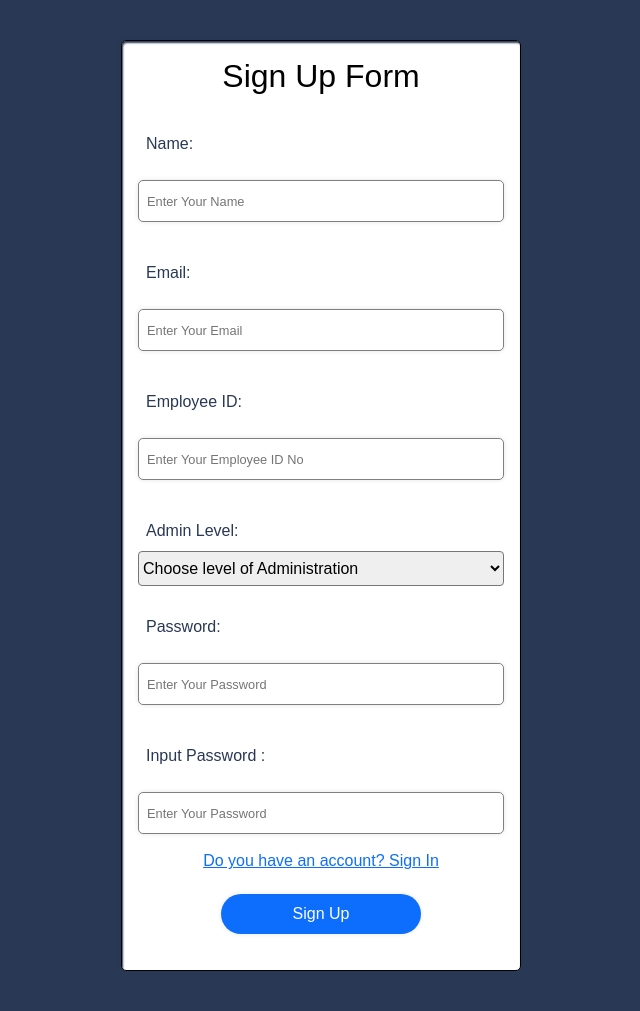
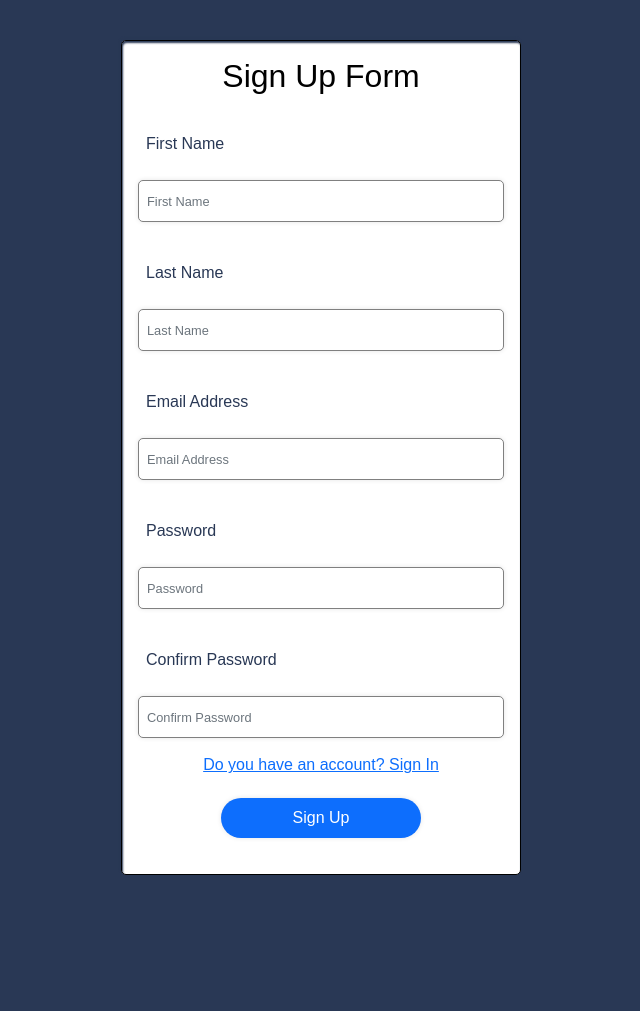
Before and after one commit to Mulubi/BookMyTicket, a Flask app: page /registerpage in a window 1280 px wide. Shown: the whole page, without its empty margins (319-959 px from the left). After the commit the page ends 875 px from the top, so only its background shows below. Run offline with Flask 2, Linux system fonts and the light colour scheme; some libraries are stand-ins or nearby versions; some web fonts are replaced.

Commit message:
Modified forms and added some validations

```diff
--- a/Flask_BMT/main/forms.py
+++ b/Flask_BMT/main/forms.py
@@ -1,13 +1,25 @@
 from flask_wtf import FlaskForm
 from wtforms import StringField, PasswordField, SubmitField, BooleanField
 from wtforms.validators import DataRequired, Length, Email, EqualTo
+from Flask_BMT.models.users import User
 
 
 class RegistrationForm(FlaskForm):
-    username = StringField(label="Username", validators=[DataRequired(), Length(min=2, max=20)])
+
+    def validate_last_name(self, last_name_to_check):
+        user = User.query.filter_by(last_name=last_name_to_check.data).first()
+        if user:
+            raise ValidationError("User with that last name already exists! Please try a different last name")
+
+    def validate_email(self, email_to_check):
+        email = User.query.filter_by(email=email_to_check.data).first()
+        raise ValidationError("Email Address already exists! Please try a different email")
+
+    first_name = StringField(label="First Name", validators=[DataRequired(), Length(min=2, max=20)])
+    last_name = StringField(label="Last Name", validators=[DataRequired(), Length(min=2, max=20)])
     email = StringField(label="Email Address", validators=[DataRequired(), Email()])
-    password = PasswordField(label="Password", validators=[DataRequired()])
-    confirm_password = PasswordField(label="Confirm_Password", validators=[DataRequired(), EqualTo("Password")])
+    password = PasswordField(label="Password", validators=[DataRequired(), Length(min=8)])
+    confirm_password = PasswordField(label="Confirm Password", validators=[DataRequired(), EqualTo("Password")])
     submit = SubmitField("Sign Up")
 
 
--- a/Flask_BMT/main/views.py
+++ b/Flask_BMT/main/views.py
@@ -34,6 +34,10 @@ def home_page():
 def about_page():
     return render_template("about.html", title="About-page")
 
+@main.route('/theatre_list')
+def lists():
+    return render_template("lists.html", title="Theatre-lists")
+
 @main.route('/user/<username>')
 def user(username):
     return '<h1> Hello, {}!</h1>'.format(username)
--- a/Flask_BMT/templates/home.html
+++ b/Flask_BMT/templates/home.html
@@ -11,7 +11,7 @@
   </head>
 </head>
 <body style="overflow-x: hidden;">
-    <nav class="navbar fixed-top bg-white shadow">
+    <nav class="navbar fixed-top bg-white shadow"
         <div class="container-fluid">
           <a class="navbar-brand" href="#">
             <img type="image/png" src="./static/images/newLogo.png">
@@ -61,8 +61,8 @@
                     Automating theatre bookings.</h5>
                     <p class="lead text-center text-md-center text-muted mt-3">The easiest way to book a theatre session and view the current theatre lists.</p>
                     <div class="text-md-center text-center mt-5">
-                        <a href="login.html" class="btn btn-primary shadow lift me-1">Theatre Lists</a>
-                        <a href="register.html" class="btn btn-primary-soft shadow lift">Get started --></a>
+                        <a href="{{ url_for('main.lists') }}" class="btn btn-primary shadow lift me-1">Theatre Lists</a>
+                        <a href="{{ url_for('main.register') }}" class="btn btn-primary-soft shadow lift">Get started --></a>
                     </div>
                 </div>
             </div>
--- a/Flask_BMT/templates/register.html
+++ b/Flask_BMT/templates/register.html
@@ -132,153 +132,49 @@ body {
 
             <div class="form">
 
-                <form action="./login-form.html" method="post" class="form" id="form">
-                <h2 style="color:black">Sign Up Form</h2>
+                <form  method="POST" class="form" id="form">
+                    {{ form.hidden_tag() }}
+                    <h2 style="color:black">Sign Up Form</h2>
                     <div class="inputBox">
-                        <label for="userName">Name:</label>
-                        <input type="text" name="userName" id="userName" placeholder="Enter Your Name">
-                        <div class="error"></div>
-                    </div>
-                    <div class="inputBox">
-                        <label for ="email">Email:</label>
-                        <input type="text" name="email" id="email" placeholder="Enter Your Email">
+                        {{ form.first_name.label() }}
+                        {{ form.first_name(class="form-control", placeholder="First Name") }}
                         <div class="error"></div>
                     </div>
 
                     <div class="inputBox">
-                        <label for="employeeId">Employee ID:</label>
-                        <input type="text" name="employeeId" id="employeeId" placeholder="Enter Your Employee ID No">
+                        {{ form.last_name.label() }}
+                        {{ form.last_name(class="form-control", placeholder="Last Name") }}
                         <div class="error"></div>
                     </div>
 
                     <div class="inputBox">
-                        <label for="adminLevel">Admin Level:</label>
-                        <select name="adminlevel" id="adminLevel">
-                            <option selected disabled>Choose level of Administration</option>
-                            <option value="Admin">Admin</option>
-                            <option value="User">User</option>
-                        </select>
+                        {{ form.email.label() }}
+                        {{ form.email(class="form-control", placeholder="Email Address") }}
                         <div class="error"></div>
                     </div>
 
                     <div class="inputBox">
-
-                        <label for="password1">Password:</label>
-                        <input type="password" name="password1" id="password1" placeholder="Enter Your Password">
+                        {{ form.password.label() }}
+                        {{ form.password(class="form-control", placeholder="Password") }}
                         <div class="error"></div>
                     </div>
                     <div class="inputBox">
-                        <label for ="password2">Input Password :</label>
-                        <input type="password" name="password2" id="password2" placeholder="Enter Your Password">
+                        {{ form.confirm_password.label() }}
+                        {{ form.confirm_password(class="form-control", placeholder="Confirm Password") }}
                         <div class="error"></div>
                     </div>
 
                     <div class="login">
-                        <a href="./login.html">Do you have an account? Sign In</a>
-                    </div>
-                    <div class="submitButton">
-                        <input type="submit" value="Sign Up" name="signButton" class="btn btn-primary" onclick="signup()">
+                        <a href="{{ url_for('main.login') }}">Do you have an account? Sign In</a>
                     </div>
 
-
-
+                    <div class="submitButton">
+                        {{ form.submit(class="btn btn-primary") }}
+                    </div>
                 </form>
             </div>
         </div>
     </div>
-    <script>
-        function signup() {
-
-
-
-const form = document.querySelector('#form');
-const userName = document.querySelector('#userName');
-const email = document.querySelector('#email');
-const employeeId = document.querySelector('#employeeId');
-const password1 = document.querySelector('#password1');
-const password2 = document.querySelector('#password2');
-
-form.addEventListener("submit", (event) => {
-  event.preventDefault();
-
-
-    validateInputs();
-});
-
-    const setError = (element, message) => {
-        const inputBox = element.parentElement;
-        const errorDisplay = inputBox.querySelector('.error');
-
-        errorDisplay.innerText = message;
-        inputBox.classList.add('error');
-        inputBox.classList.remove('success')
-    }
-
-    const setSuccess = element => {
-        const inputBox = element.parentElement;
-        const errorDisplay = inputBox.querySelector('.error');
-
-        errorDisplay.innerText = '';
-        inputBox.classList.add('success');
-        inputBox.classList.remove('error');
-    };
-
-    const isValidEmail = email => {
-        const re = /^(([^<>()[\]\\.,;:\s@"]+(\.[^<>()[\]\\.,;:\s@"]+)*)|(".+"))@((\[[0-9]{1,3}\.[0-9]{1,3}\.[0-9]{1,3}\.[0-9]{1,3}\])|(([a-zA-Z\-0-9]+\.)+[a-zA-Z]{2,}))$/;
-        return re.test(String(email).toLowerCase());
-    }
-
-    const validateInputs = () => {
-        const userNameValue = userName.value.trim();
-        const emailValue = email.value.trim();
-        const password1Value = password1.value.trim();
-        const password2Value = password2.value.trim();
-
-        if(userNameValue === '') {
-            setError(userName, 'Username is required');
-        } else {
-            setSuccess(userName);
-        }
-
-        if(emailValue === '') {
-            setError(email, 'Email is required');
-        } else if (!isValidEmail(emailValue)) {
-            setError(email, 'Provide a valid email address');
-        } else {
-            setSuccess(email);
-        }
-
-        if(password1Value === '') {
-            setError(password1, 'Password is required');
-        } else if (password1Value.length < 8 ) {
-            setError(password1, 'Password must be at least 8 character.')
-        } else {
-            setSuccess(password1);
-        }
-
-        if(password2Value === '') {
-            setError(password2, 'Please confirm your password');
-        } else if (password2Value !== password1Value) {
-            setError(password2, "Passwords doesn't match");
-        } else {
-            setSuccess(password2);
-
-        }
-
-
-
-    };
-
-
-        if (document.querySelectorAll('.success').length === 4) {
-            window.location.replace("login.html");
-          }
-
-
-
-}
-
-    </script>
 
     <script src="https://cdn.jsdelivr.net/npm/bootstrap@5.2.3/dist/js/bootstrap.bundle.min.js" integrity="sha384-kenU1KFdBIe4zVF0s0G1M5b4hcpxyD9F7jL+jjXkk+Q2h455rYXK/7HAuoJl+0I4" crossorigin="anonymous"></script>
 
```
Also changed, not shown: Flask_BMT/main/auth.py (+16 -12 lines), Flask_BMT/templates/login.html (+14 -17 lines), 1 other file.
